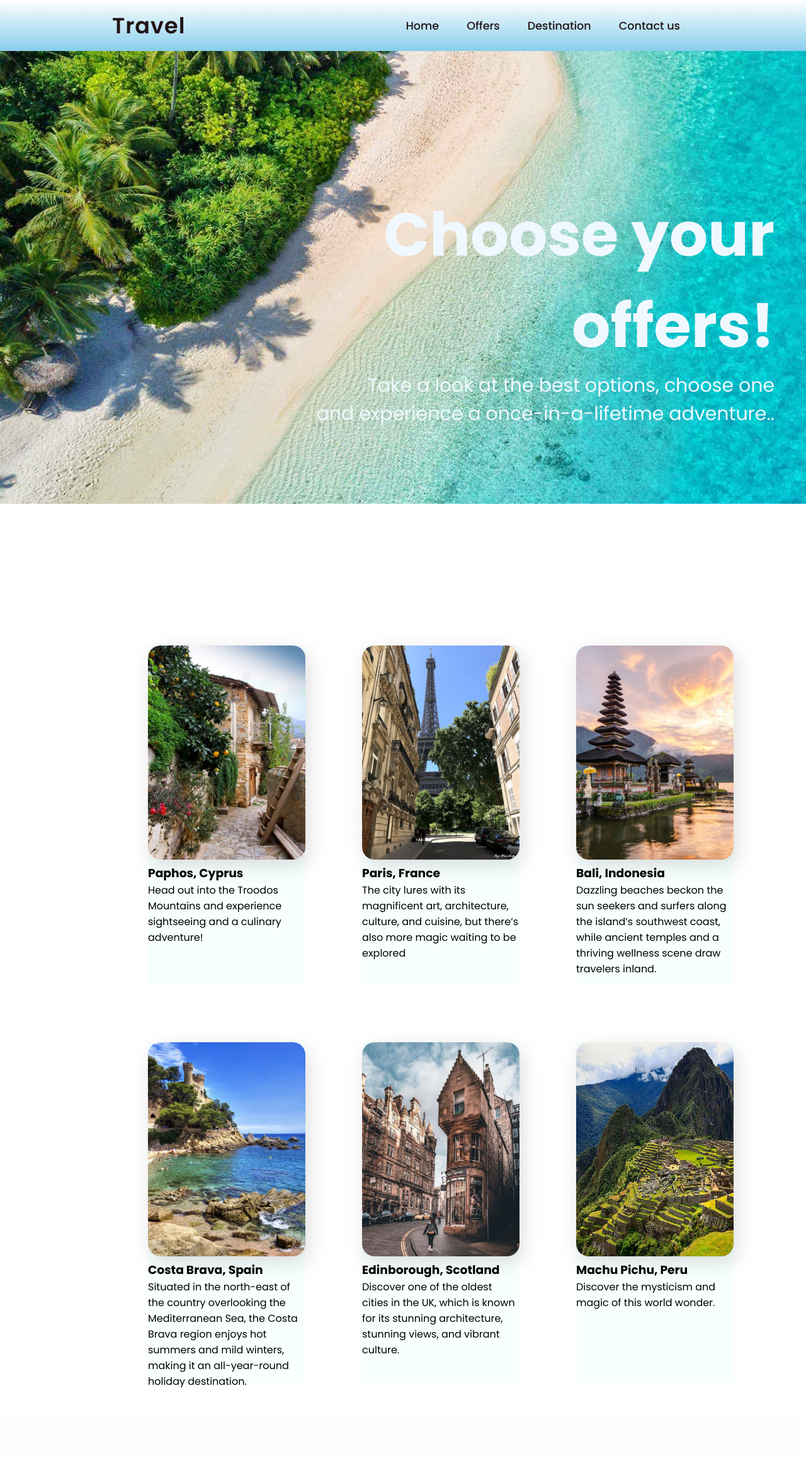
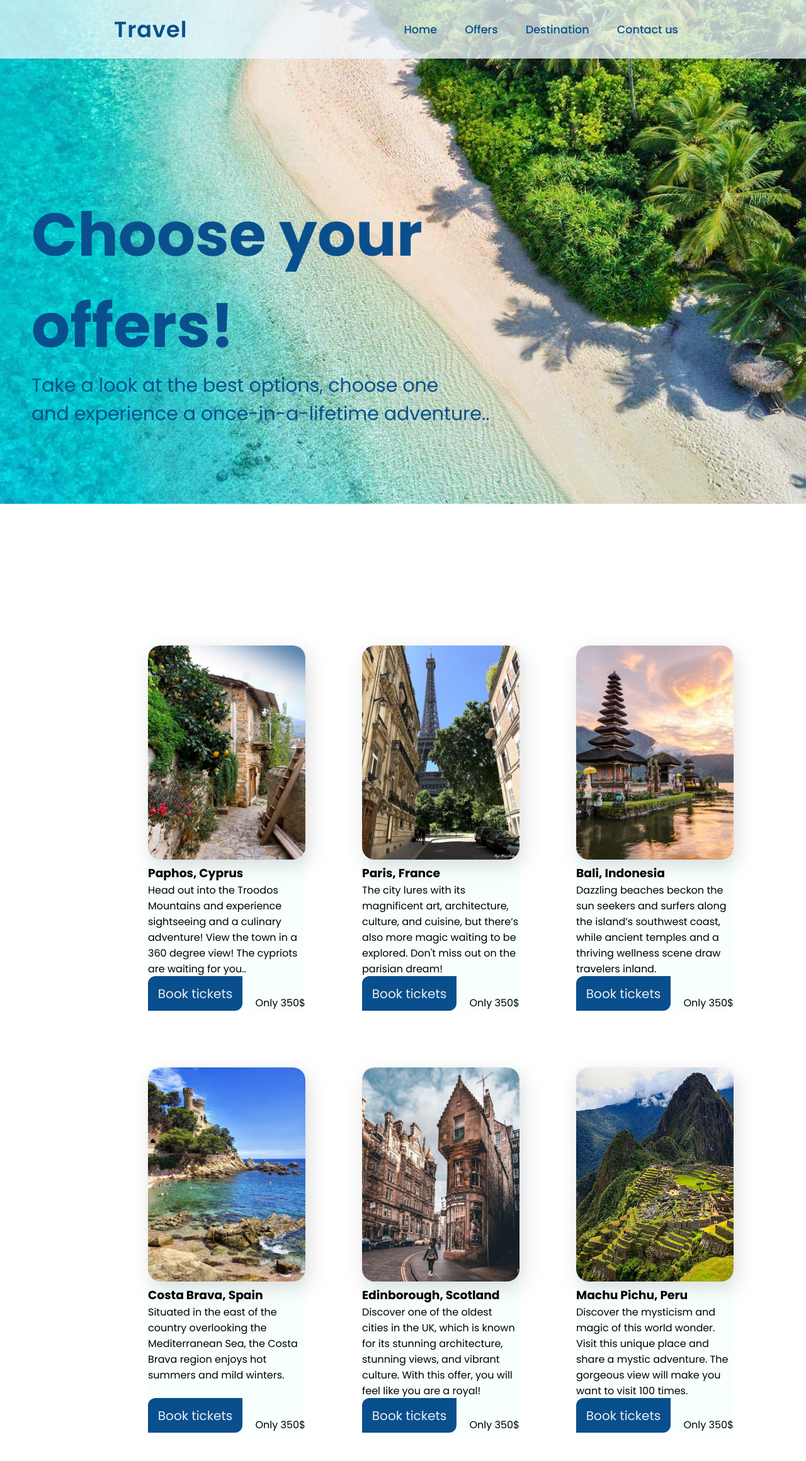
Before and after one commit to eniisthaqii/Tourism-Webpage, a PHP site: page /offers.html in a window 1280 px wide. Shown: the whole page at 63% size. Before the commit the page ends 2204 px from the top, so only its background shows below. Run offline with PHP 8.4, Linux system fonts and the light colour scheme.

Commit message:
Edit offers

```diff
--- a/o-styles.css
+++ b/o-styles.css
@@ -9,7 +9,7 @@
     scroll-behavior: smooth;
 }
 
-header{
+.header{
     position: fixed;
     top: 0;
     right: 0;
@@ -18,38 +18,44 @@ header{
     display: flex;
     align-items: center;
     justify-content: space-around;
-    background: transparent;
-    padding: 14px;
+    background: rgb(240 248 255 / 75%);;
+    padding: 20px;
     transition: ease-in-out .40s;
-    background: linear-gradient(to top, #87CEEB, white);
 }
-.logo{
+
+.header .logo
+{
     font-size: 35px;
     font-weight: 600;
     letter-spacing: 1px;
-    color: #221314;
+    color: #094f8d;
+  }
 
-}
-.navbar{
-    display: flex;
 
-}
-.navbar a{
-    color: #221314;
+.header .navbar
+  {
+      display: flex;
+      list-style-type: none;
+  }
+
+.header .navbar a
+  {
+    color: #094f8d;
     font-size: 17.6px;
     font-weight: 500;
     padding: 10px 22px;
     border-radius: 4px;
     transition: ease .40s;
+}
 
-}
-.navbar a:hover{
+.header .navbar a:hover{
     background-color: #fff;
-    color: #221314;
+    color: #094f8d;
     box-shadow: 5px 10px 30px rgb(85 85 85 / 20%);
     border-radius: 9px;
 }
-.navbar a:active {
+
+.header .navbar a:active {
     background-color: #fff;
     color: #221314;
     box-shadow: inset 5px 10px 30px #B0E0E6;
@@ -75,21 +81,22 @@ header{
 .title
 {
     padding:300px 0;
-    text-align: right;
-    padding-right: 50px;
+    text-align: left;
+    padding-left: 50px;
 }
 
 .title h1
 {
     font-size: 96px;
-    color: aliceblue;
+    color: #094f8d;
 }
 
 .title p
 {
     font-size: 30px;
-    color: aliceblue;
+    color: #094f8d;
 }
+
 
 section
 {
@@ -102,7 +109,6 @@ section
     width: 100%;
 }
 
-
 img
 {
     height: 340px;
@@ -110,6 +116,7 @@ img
     box-shadow: 5px 10px 30px rgb(85 85 85 /20%);
     border-radius: 20px;
 }
+
 
 #offers-container1
 {
@@ -127,8 +134,38 @@ img
 
 .box-offer
 {
-    height: 540px;
+    height: 580px;
     width: 450px;
     margin: 45px;
     background-color: #f0ffff7a;
+    position: relative;
 }
+
+button
+{
+    position: absolute;
+    bottom:0;
+    border: 1px;
+    background-color: #094f8d;
+    height: 55px;
+    width: 150px;
+    border-radius: 12px 0;
+    font-size: 20px;
+    cursor: pointer;
+    color:#e8edf2;
+    transition: 0.5s;
+    overflow: hidden;
+}
+
+button:hover
+{
+    background-color:#e8edf2;
+    color:#094f8d;
+}
+
+tag
+{
+    position: absolute;
+    bottom:0;
+    right:0;
+}
--- a/offers.html
+++ b/offers.html
@@ -10,8 +10,8 @@
 </head>
 <body>
     <!--Header-->
-
     <header>
+        <div class="header">
             <a href="#" class="logo">Travel</a>
             <div class="bx bx-menu" id="menu-icon"></div>
             <div class="bx bxs-user" id="UserLogin-icon"></div>
@@ -22,6 +22,7 @@
                 <li><a href="#">Destination</a></li>
                 <li><a href="#">Contact us</a></li>
             </ul>
+        </div>
     </header>
 
     <!--Header-->
@@ -45,7 +46,12 @@
                 <h3>
                     Paphos, Cyprus
                 </h3>
-                        Head out into the Troodos Mountains and experience sightseeing and a culinary adventure!
+                    Head out into the Troodos Mountains and experience sightseeing and a culinary adventure! View the town in a 360 degree view! The cypriots are waiting for you..
+                    <br>
+                    <a href="#">
+                        <button>Book tickets</button>
+                        </a>
+                        <tag>Only 350$</tag>
             </div>
 
             <div class="box-offer" id="paris">
@@ -53,8 +59,12 @@
                 <h3>
                     Paris, France
                 </h3>
-                        The city lures with its magnificent art, architecture, culture, and cuisine, but there’s also more magic waiting to be explored
-                </label>
+                    The city lures with its magnificent art, architecture, culture, and cuisine, but there’s also more magic waiting to be explored. Don't miss out on the parisian dream!
+                    <br>
+                    <a href="#">
+                        <button>Book tickets</button>
+                        </a>
+                        <tag>Only 350$</tag>
             </div>
 
             <div class="box-offer" id="bali">
@@ -64,6 +74,11 @@
                         Bali, Indonesia
                     </h3>
                         Dazzling beaches beckon the sun seekers and surfers along the island’s southwest coast, while ancient temples and a thriving wellness scene draw travelers inland.
+                        <br>
+                        <a href="#">
+                            <button>Book tickets</button>
+                            </a>
+                            <tag>Only 350$</tag>
             </div>
 
         </div>
@@ -75,7 +90,12 @@
                 <h3>
                     Costa Brava, Spain
                 </h3>
-                        Situated in the north-east of the country overlooking the Mediterranean Sea, the Costa Brava region enjoys hot summers and mild winters, making it an all-year-round holiday destination.
+                    Situated in the east of the country overlooking the Mediterranean Sea, the Costa Brava region enjoys hot summers and mild winters.
+                    <br>
+                    <a href="#">
+                    <button>Book tickets</button>
+                    </a>
+                    <tag>Only 350$</tag>
             </div>
 
             <div class="box-offer" id="edinborough">
@@ -83,7 +103,13 @@
                 <h3>
                     Edinborough, Scotland
                 </h3>
-                        Discover one of the oldest cities in the UK, which is known for its stunning architecture, stunning views, and vibrant culture.
+                    Discover one of the oldest cities in the UK, which is known for its stunning architecture, stunning views, and vibrant culture. With this offer, you will feel like you are a royal!
+                    <br>
+                    <a href="#">
+                        <button>Book tickets</button>
+                        </a>
+                        <tag>Only 350$</tag>
+
             </div>
 
             <div class="box-offer" id="machupichu">
@@ -91,8 +117,12 @@
                 <h3>
                     Machu Pichu, Peru
                 </h3>
-                        Discover the mysticism and magic of this world wonder.
-
+                    Discover the mysticism and magic of this world wonder. Visit this unique place and share a mystic adventure. The gorgeous view will make you want to visit 100 times.
+                    <br>
+                    <a href="#">
+                        <button>Book tickets</button>
+                        </a>
+                        <tag>Only 350$</tag>
             </div>
 
         </div>
```
Also changed, not shown: background.jpg. Lines whose indentation alone changed are shown as unchanged.
